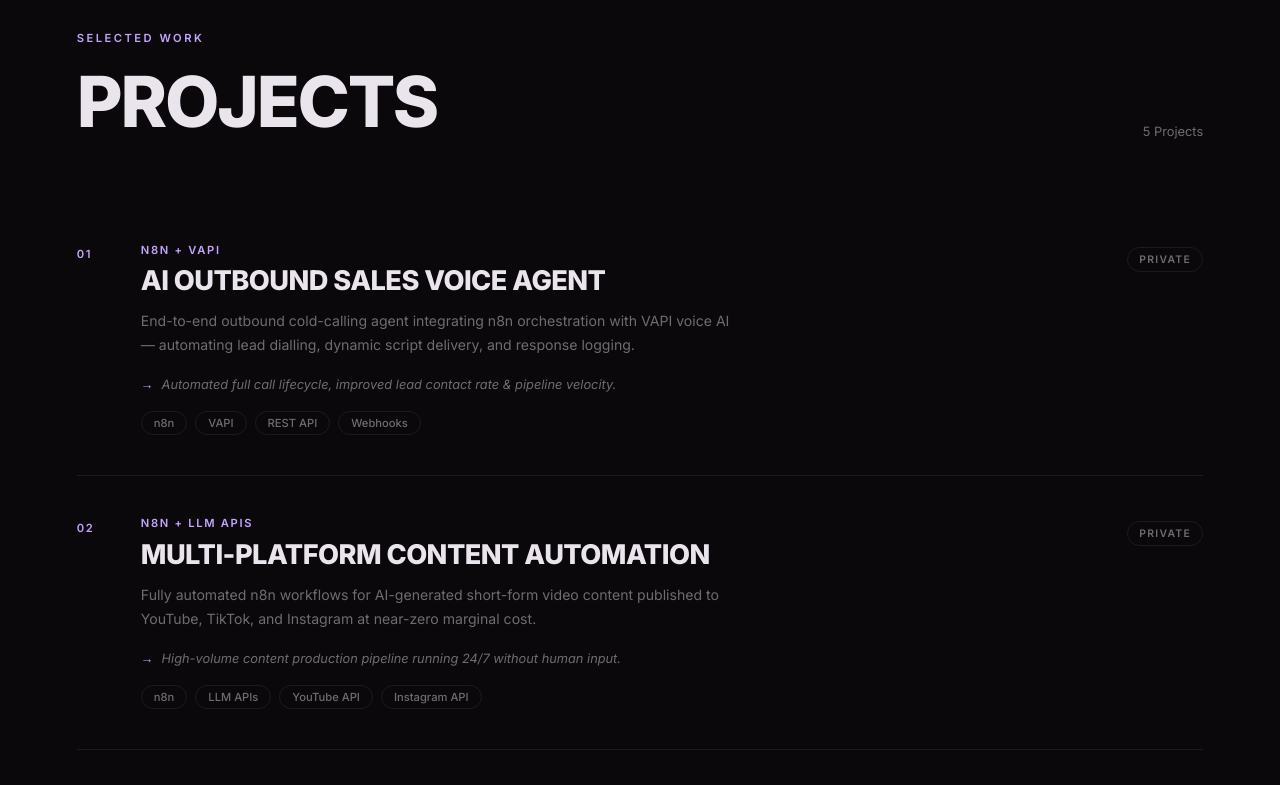
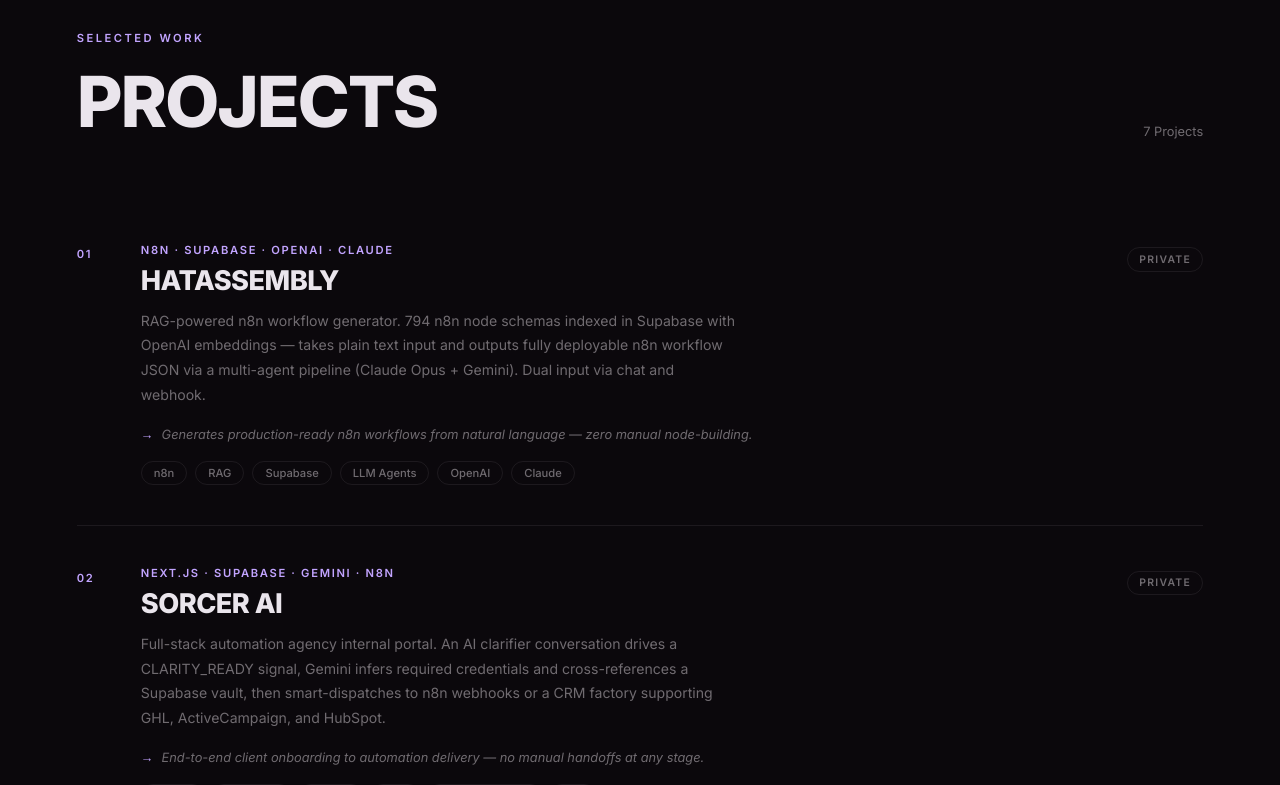
Before and after one commit to hatimtoor/portfolio, a React (Vite) app: page / in a window 1280 px wide. Shown: the part 3660-4445 px from the top of the page. Built offline with nearby package versions, Linux system fonts and the light colour scheme.

Commit message:
Update portfoliodata.ts

```diff
--- a/src/data/portfolioData.ts
+++ b/src/data/portfolioData.ts
@@ -53,12 +53,31 @@
 
 export const projects = [
   {
+    title: 'HatAssembly',
+    tech: 'n8n · Supabase · OpenAI · Claude',
+    description:
+      'RAG-powered n8n workflow generator. 794 n8n node schemas indexed in Supabase with OpenAI embeddings — takes plain text input and outputs fully deployable n8n workflow JSON via a multi-agent pipeline (Claude Opus + Gemini). Dual input via chat and webhook.',
+    tags: ['n8n', 'RAG', 'Supabase', 'LLM Agents', 'OpenAI', 'Claude'],
+    outcome: 'Generates production-ready n8n workflows from natural language — zero manual node-building.',
+    github: 'https://github.com/hatimtoor/HatAssembly',
+  },
+  {
+    title: 'Sorcer AI',
+    tech: 'Next.js · Supabase · Gemini · n8n',
+    description:
+      'Full-stack automation agency internal portal. An AI clarifier conversation drives a CLARITY_READY signal, Gemini infers required credentials and cross-references a Supabase vault, then smart-dispatches to n8n webhooks or a CRM factory supporting GHL, ActiveCampaign, and HubSpot.',
+    tags: ['Next.js', 'Supabase', 'Gemini', 'GHL', 'ActiveCampaign', 'n8n'],
+    outcome: 'End-to-end client onboarding to automation delivery — no manual handoffs at any stage.',
+    github: 'https://github.com/hatimtoor/sorcer-ai',
+  },
+  {
     title: 'AI Outbound Sales Voice Agent',
     tech: 'n8n + VAPI',
     description:
       'End-to-end outbound cold-calling agent integrating n8n orchestration with VAPI voice AI — automating lead dialling, dynamic script delivery, and response logging.',
     tags: ['n8n', 'VAPI', 'REST API', 'Webhooks'],
     outcome: 'Automated full call lifecycle, improved lead contact rate & pipeline velocity.',
+    github: null,
   },
   {
     title: 'Multi-Platform Content Automation',
@@ -67,6 +86,7 @@
       'Fully automated n8n workflows for AI-generated short-form video content published to YouTube, TikTok, and Instagram at near-zero marginal cost.',
     tags: ['n8n', 'LLM APIs', 'YouTube API', 'Instagram API'],
     outcome: 'High-volume content production pipeline running 24/7 without human input.',
+    github: null,
   },
   {
     title: 'AI Email & Calendar Management',
@@ -75,6 +95,7 @@
       'Intelligent automation for email triage, smart reply drafting (LLM-assisted), meeting scheduling, and calendar conflict resolution.',
     tags: ['n8n', 'Gmail API', 'Google Calendar', 'LLM'],
     outcome: 'Eliminated repetitive scheduling overhead, improved executive productivity.',
+    github: null,
   },
   {
     title: 'WhatsApp AI Booking Agent',
@@ -83,6 +104,7 @@
       'Conversational AI agent on WhatsApp that qualifies inbound leads, collects customer details, and autonomously books appointments into a shared calendar.',
     tags: ['n8n', 'WhatsApp API', 'LLM', 'Google Calendar'],
     outcome: 'Reduced time-to-booking by automating the full customer interaction funnel 24/7.',
+    github: null,
   },
   {
     title: 'Inbound Call AI Sales Handler',
@@ -91,6 +113,7 @@
       'Inbound call automation capable of fielding customer enquiries, conducting needs qualification, and progressing leads through the sales funnel without human intervention.',
     tags: ['n8n', 'VAPI', 'Telephony API', 'CRM'],
     outcome: 'Full inbound funnel handled autonomously — zero agent required.',
+    github: null,
   },
 ];
 
```
